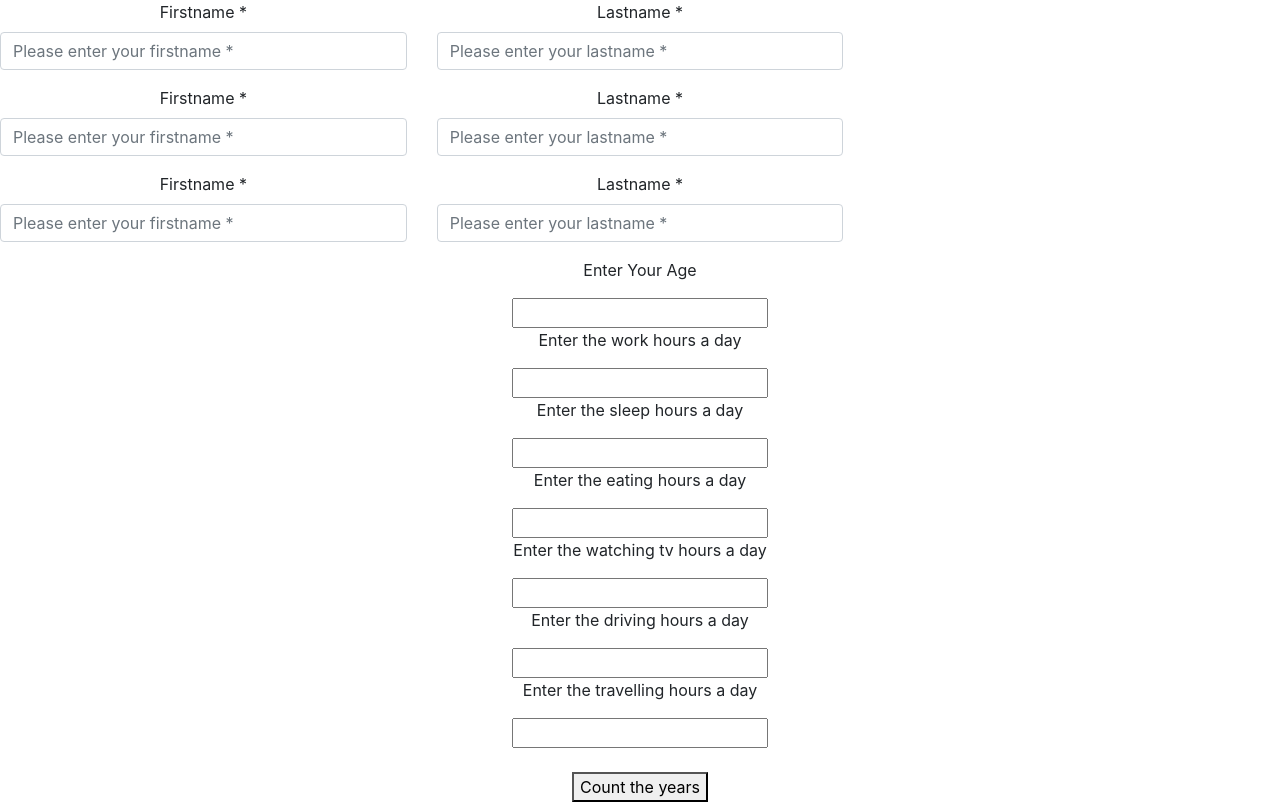
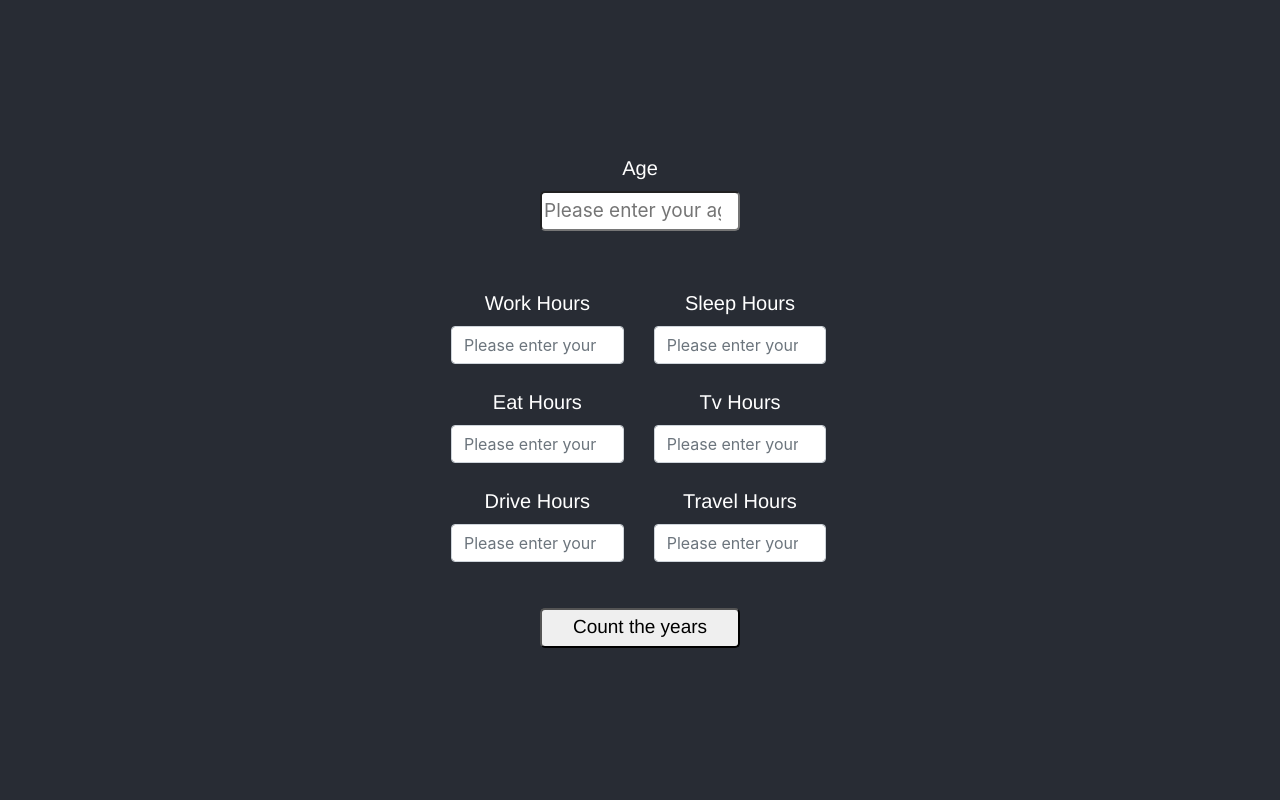
Before and after one commit to mohamedlafiteh/years-count, a React (Create React App) app: page / in a window 1280 px wide. Built offline with nearby package versions, Linux system fonts and the light colour scheme.

Commit message:
Add table

```diff
--- a/src/App.css
+++ b/src/App.css
@@ -6,11 +6,53 @@
   height: 40vmin;
   pointer-events: none;
 }
+label {
+  font-size: 20px;
+  font-family: "Franklin Gothic Medium", "Arial Narrow", Arial, sans-serif;
+}
 
 @media (prefers-reduced-motion: no-preference) {
   .App-logo {
     animation: App-logo-spin infinite 20s linear;
   }
+}
+.button {
+  display: flex;
+  flex-direction: column;
+  align-items: center;
+  justify-content: center;
+  font-size: calc(3px + 2vmin);
+  font-family: "Franklin Gothic Medium", "Arial Narrow", Arial, sans-serif;
+  color: black;
+  width: 200px;
+  height: 40px;
+  border-radius: 5px;
+  margin-top: 30px;
+}
+.age {
+  display: flex;
+  flex-direction: column;
+  align-items: center;
+  justify-content: center;
+  font-size: calc(3px + 2vmin);
+  color: black;
+  width: 200px;
+  height: 40px;
+  border-radius: 5px;
+}
+.other {
+  margin-top: 50px;
+  margin-left: 200px;
+}
+.all {
+  background-color: #282c34;
+  min-height: 100vh;
+  display: flex;
+  flex-direction: column;
+  align-items: center;
+  justify-content: center;
+  font-size: calc(10px + 2vmin);
+  color: white;
 }
 
 .App-header {
--- a/src/App.js
+++ b/src/App.js
@@ -6,6 +6,7 @@ class App extends React.Component {
   constructor(props) {
     super(props);
     this.state = {
+      message: "",
       age: null,
       clicked: false,
       work: null,
@@ -31,7 +32,13 @@ class App extends React.Component {
       travelling: null,
       travellingResultsInHours: null,
       travellingResultsInWeeks: null,
-      travellingResultsInMonths: null
+      travellingResultsInMonths: null,
+      ageInMinutes: null,
+      ageInMinutes: null,
+      ageInHours: null,
+      ageInDays: null,
+      ageInWeeks: null,
+      ageInMonths: null
     };
   }
 
@@ -43,7 +50,7 @@ class App extends React.Component {
 
   handleSubmit = e => {
     e.preventDefault();
-    const { work, sleep, eating, tv, driving, travelling } = this.state;
+    const { work, sleep, eating, tv, driving, travelling, age } = this.state;
     const sum =
       Number(work) +
       Number(sleep) +
@@ -83,7 +90,16 @@ class App extends React.Component {
       var countMonthsOfTvInYear = Math.ceil(countWeeksOfTvInYear / 52);
       var countMonthsOfDriveInYear = Math.ceil(countWeeksOfDriveInYear / 52);
       var countMonthsOfTravelInYear = Math.ceil(countWeeksOfTravelInYear / 52);
+
+      //you age in minutes, hours, weeks and months
+      var ageInMinutes = age * 525600;
+      var ageInHours = age * 8760;
+      var ageInDays = age * 365;
+      var ageInWeeks = age * 52;
+      var ageInMonths = age * 12;
+
       this.setState({
+        message: "Hi Lauren Currie, I hope you enjoy the App",
         clicked: true,
         workResultsInHours: countHoursOfWorkInYear,
         workResultsInWeeks: countWeeksOfWorkInYear,
@@ -107,12 +123,27 @@ class App extends React.Component {
 
         travellingResultsInHours: countHoursOfTravelInYear,
         travellingResultsInWeeks: countWeeksOfTravelInYear,
-        travellingResultsInMonths: countMonthsOfTravelInYear
+        travellingResultsInMonths: countMonthsOfTravelInYear,
+
+        ageInMinutes: ageInMinutes,
+        ageInHours: ageInHours,
+        ageInDays: ageInDays,
+        ageInWeeks: ageInWeeks,
+        ageInMonths: ageInMonths
       });
     }
   };
   render() {
-    const { work, sleep, eating, tv, driving, travelling, age } = this.state;
+    const {
+      work,
+      sleep,
+      eating,
+      tv,
+      driving,
+      travelling,
+      age,
+      message
+    } = this.state;
     const {
       workResultsInHours,
       workResultsInWeeks,
@@ -144,36 +175,65 @@ class App extends React.Component {
       travellingResultsInMonths
     } = this.state;
 
+    const {
+      ageInMinutes,
+      ageInHours,
+      ageInDays,
+      ageInWeeks,
+      ageInMonths
+    } = this.state;
+
     return (
       <div className='App'>
-        <div class='row'>
+        <div>
+          {!this.state.clicked ? (
+            <form>
+              <div className='all'>
+                <label for='age'>Age</label>{" "}
+                <input
+                  id='age'
+                  type='number'
+                  name='age'
+                  value={age}
+                  onChange={this.handleChange}
+                  className='age'
+                  placeholder='Please enter your age hours *'
+                  required='required'
+                  data-error='age is required.'
+                />
+                <div className='other'>
+                  <div class='row '>
                     <div class='col-md-4'>
                       <div class='form-group'>
                         {" "}
-              <label for='form_name'>Firstname *</label>{" "}
+                        <label for='work'>Work Hours</label>{" "}
                         <input
-                id='form_name'
-                type='text'
-                name='name'
+                          id='work'
+                          type='number'
+                          name='work'
+                          value={work}
+                          onChange={this.handleChange}
                           class='form-control'
-                placeholder='Please enter your firstname *'
+                          placeholder='Please enter your work hours *'
                           required='required'
-                data-error='Firstname is required.'
+                          data-error='work hours are required.'
                         />{" "}
                       </div>
                     </div>
                     <div class='col-md-4'>
                       <div class='form-group'>
                         {" "}
-              <label for='form_lastname'>Lastname *</label>{" "}
+                        <label for='sleep'>Sleep Hours</label>{" "}
                         <input
-                id='form_lastname'
-                type='text'
-                name='surname'
+                          id='sleep'
+                          type='number'
+                          name='sleep'
+                          value={sleep}
+                          onChange={this.handleChange}
                           class='form-control'
-                placeholder='Please enter your lastname *'
+                          placeholder='Please enter your sleep hours *'
                           required='required'
-                data-error='Lastname is required.'
+                          data-error='sleep hours are required.'
                         />{" "}
                       </div>
                     </div>
@@ -182,30 +242,34 @@ class App extends React.Component {
                     <div class='col-md-4'>
                       <div class='form-group'>
                         {" "}
-              <label for='form_name'>Firstname *</label>{" "}
+                        <label for='eating'>Eat Hours</label>{" "}
                         <input
-                id='form_name'
-                type='text'
-                name='name'
+                          id='eating'
+                          type='number'
+                          name='eating'
+                          value={eating}
+                          onChange={this.handleChange}
                           class='form-control'
-                placeholder='Please enter your firstname *'
+                          placeholder='Please enter your eating hours *'
                           required='required'
-                data-error='Firstname is required.'
+                          data-error='eating hours are required.'
                         />{" "}
                       </div>
                     </div>
                     <div class='col-md-4'>
                       <div class='form-group'>
                         {" "}
-              <label for='form_lastname'>Lastname *</label>{" "}
+                        <label for='tv'>Tv Hours</label>{" "}
                         <input
-                id='form_lastname'
-                type='text'
-                name='surname'
+                          id='tv'
+                          type='number'
+                          name='tv'
+                          value={tv}
+                          onChange={this.handleChange}
                           class='form-control'
-                placeholder='Please enter your lastname *'
+                          placeholder='Please enter your Tv hours *'
                           required='required'
-                data-error='Lastname is required.'
+                          data-error='Tv hours are required.'
                         />{" "}
                       </div>
                     </div>
@@ -214,95 +278,43 @@ class App extends React.Component {
                     <div class='col-md-4'>
                       <div class='form-group'>
                         {" "}
-              <label for='form_name'>Firstname *</label>{" "}
+                        <label for='driving'>Drive Hours </label>{" "}
                         <input
-                id='form_name'
-                type='text'
-                name='name'
+                          id='driving'
+                          type='number'
+                          name='driving'
+                          value={driving}
+                          onChange={this.handleChange}
                           class='form-control'
-                placeholder='Please enter your firstname *'
+                          placeholder='Please enter your driving hours *'
                           required='required'
-                data-error='Firstname is required.'
+                          data-error='driving hours are required.'
                         />{" "}
                       </div>
                     </div>
                     <div class='col-md-4'>
                       <div class='form-group'>
                         {" "}
-              <label for='form_lastname'>Lastname *</label>{" "}
+                        <label for='travelling'>Travel Hours</label>{" "}
                         <input
-                id='form_lastname'
-                type='text'
-                name='surname'
+                          id='travelling'
+                          type='number'
+                          name='travelling'
+                          value={travelling}
+                          onChange={this.handleChange}
                           class='form-control'
-                placeholder='Please enter your lastname *'
+                          placeholder='Please enter your travelling hours *'
                           required='required'
-                data-error='Lastname is required.'
+                          data-error='travelling hours are required.'
                         />{" "}
                       </div>
                     </div>
                   </div>
-        <div>
-          {!this.state.clicked ? (
-            <form>
-              <p>Enter Your Age</p>
-              <input
-                type='number'
-                name='age'
-                value={age}
-                onChange={this.handleChange}
-              />
-              <p>Enter the work hours a day</p>
-              <input
-                type='number'
-                name='work'
-                value={work}
-                onChange={this.handleChange}
-              />
-
-              <p>Enter the sleep hours a day</p>
-              <input
-                type='number'
-                name='sleep'
-                value={sleep}
-                onChange={this.handleChange}
-              />
-
-              <p>Enter the eating hours a day</p>
-              <input
-                type='number'
-                name='eating'
-                value={eating}
-                onChange={this.handleChange}
-              />
-
-              <p>Enter the watching tv hours a day</p>
-              <input
-                type='number'
-                name='tv'
-                value={tv}
-                onChange={this.handleChange}
-              />
-
-              <p>Enter the driving hours a day</p>
-              <input
-                type='number'
-                name='driving'
-                value={driving}
-                onChange={this.handleChange}
-              />
-
-              <p>Enter the travelling hours a day</p>
-              <input
-                type='number'
-                name='travelling'
-                value={travelling}
-                onChange={this.handleChange}
-              />
-
-              <br />
-              <br />
-              <button onClick={this.handleSubmit}>Count the years</button>
+                </div>
+                <button className='button' onClick={this.handleSubmit}>
+                  Count the years
+                </button>
+              </div>{" "}
             </form>
           ) : (
             <Table
@@ -325,6 +337,12 @@ class App extends React.Component {
               travellingResultsInHours={travellingResultsInHours}
               travellingResultsInWeeks={travellingResultsInWeeks}
               travellingResultsInMonths={travellingResultsInMonths}
+              ageInMinutes={ageInMinutes}
+              ageInHours={ageInHours}
+              ageInDays={ageInDays}
+              ageInWeeks={ageInWeeks}
+              ageInMonths={ageInMonths}
+              message={message}
             />
           )}
         </div>
```
Also changed, not shown: src/Table.js (+23 -10 lines), src/table.css (added, +22 -0 lines), src/logo.svg (deleted). Lines whose indentation alone changed are shown as unchanged.
